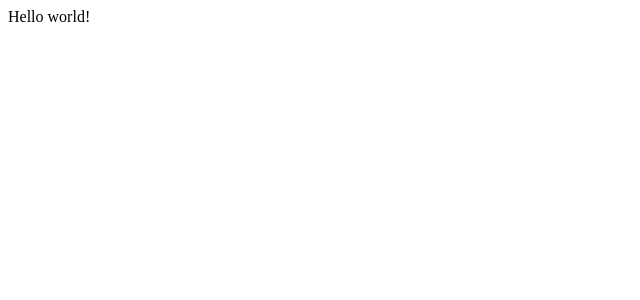
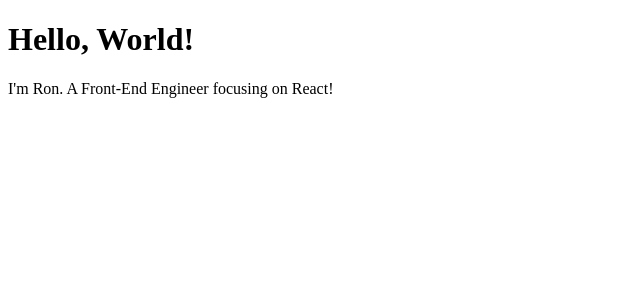
Before and after one commit to cineron/gatsby-blog, a Gatsby app: page / in a window 1280 px wide. Shown: the top 300 px of the page, without its empty margins (0-640 px from the left). Built offline with nearby package versions, Linux system fonts and the light colour scheme.

Commit message:
Initial commit. Adds About, Blog, and Contact pages

```diff
--- a/src/pages/index.js
+++ b/src/pages/index.js
@@ -1,3 +1,12 @@
-import React from "react"
+import React from "react";
 
-export default () => <div>Hello world!</div>
+const IndexPage = () => {
+    return (
+        <div>
+            <h1>Hello, World!</h1>
+            <p>I'm Ron. A Front-End Engineer focusing on React!</p>
+        </div>
+    )
+}
+
+export default IndexPage
```
